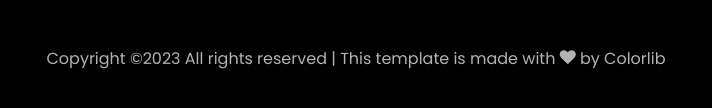
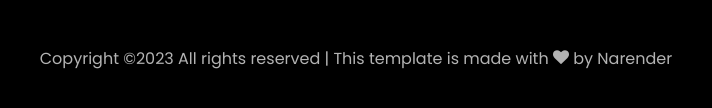
Before and after one commit to NarenderSD/myportfolio, a plain HTML site: page index.html in a window 1280 px wide. Shown: the part 9497-9605 px from the top of the page, 284-996 px from the left. Drawn offline with Linux system fonts and the light colour scheme; files whose address does not match are found by name.

Commit message:
Update index.html

```diff
--- a/index.html
+++ b/index.html
@@ -667,7 +667,7 @@
           <div class="col-md-12 text-center">
 
             <p><!-- Link back to Colorlib can't be removed. Template is licensed under CC BY 3.0. -->
-  Copyright &copy;<script>document.write(new Date().getFullYear());</script> All rights reserved | This template is made with <i class="icon-heart color-danger" aria-hidden="true"></i> by <a href="https://colorlib.com" target="_blank">Colorlib</a>
+  Copyright &copy;<script>document.write(new Date().getFullYear());</script> All rights reserved | This template is made with <i class="icon-heart color-danger" aria-hidden="true"></i> by <a href="https://colorlib.com" target="_blank">Narender</a>
   <!-- Link back to Colorlib can't be removed. Template is licensed under CC BY 3.0. --></p>
           </div>
         </div>
```
